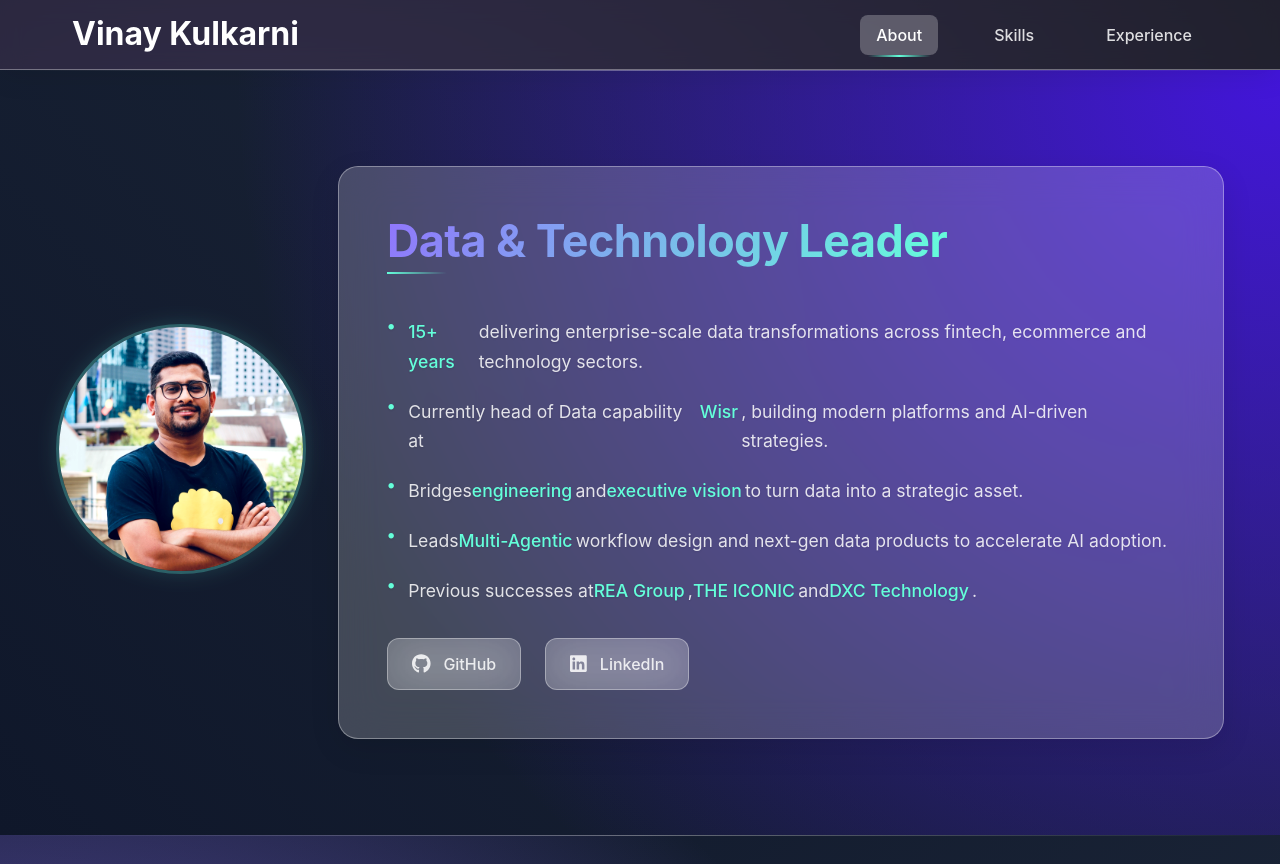
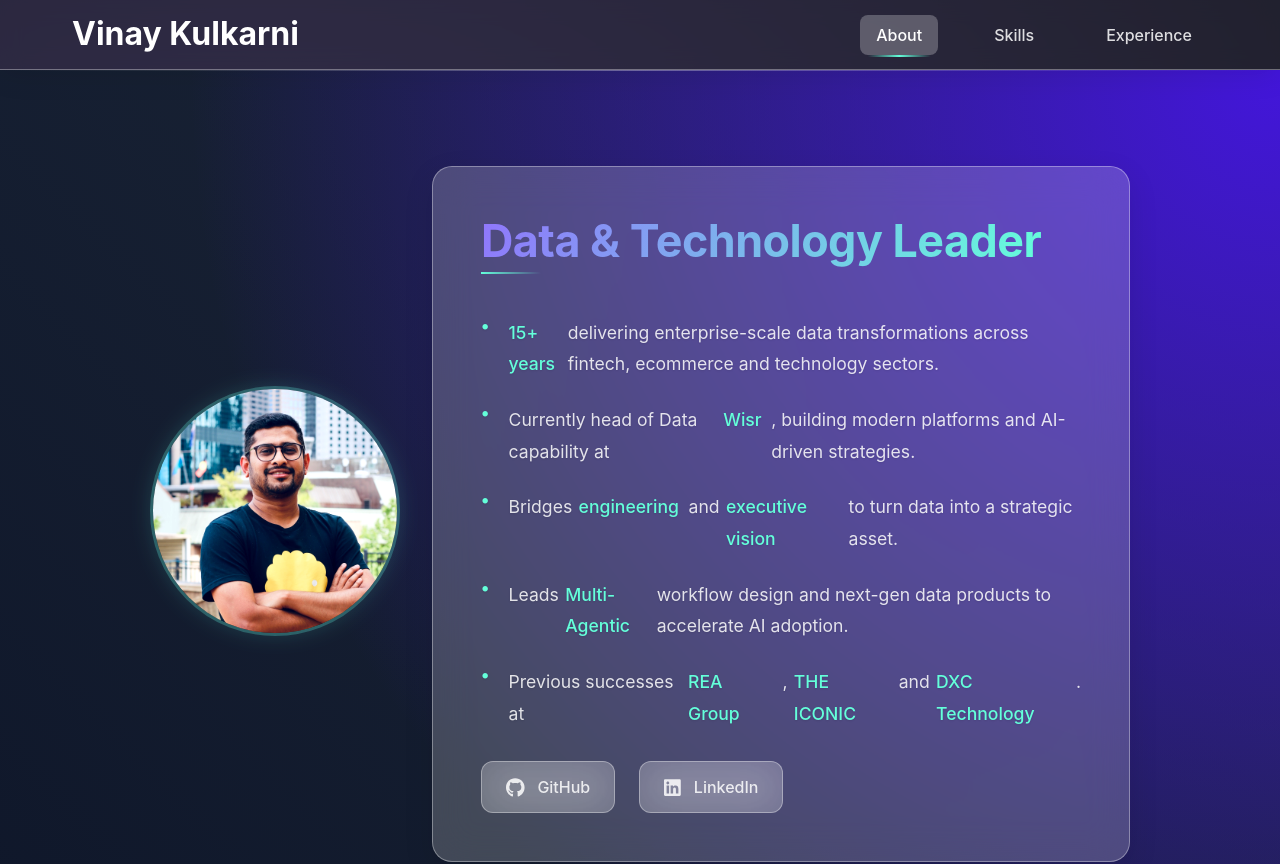
Before and after one commit to vincyf1/personal-website, a React (Vite) app: page /#about in a window 1280 px wide. Shown: the top 864 px of the page. Built offline with nearby package versions, Linux system fonts and the light colour scheme.

Commit message:
Improve hero bullet spacing

```diff
--- a/src/components/Hero.tsx
+++ b/src/components/Hero.tsx
@@ -121,17 +121,19 @@
 
 const TaglineList = styled.ul`
   font-size: 1.1rem;
-  line-height: 1.7;
+  line-height: 1.8;
   margin: calc(var(--spacing) * 2) 0;
   color: var(--text-secondary);
   text-shadow: 0 1px 2px rgba(0, 0, 0, 0.1);
   list-style: none;
   padding: 0;
+  max-width: 600px;
 
   li {
-    margin-bottom: calc(var(--spacing) * 1.25);
+    margin-bottom: calc(var(--spacing) * 1.5);
     display: flex;
     align-items: flex-start;
+    gap: 0.4rem;
   }
 
   li:last-child {
```
